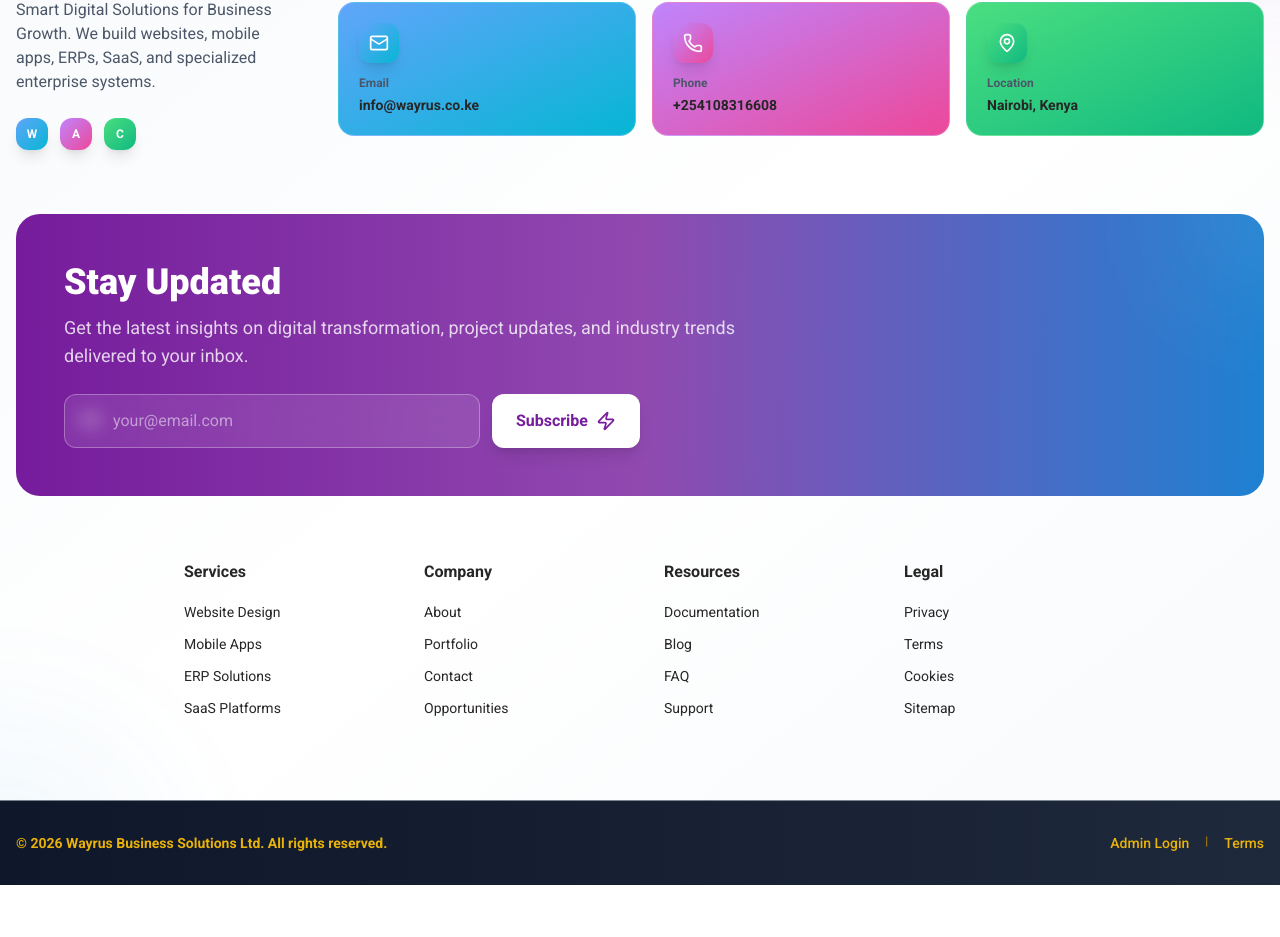
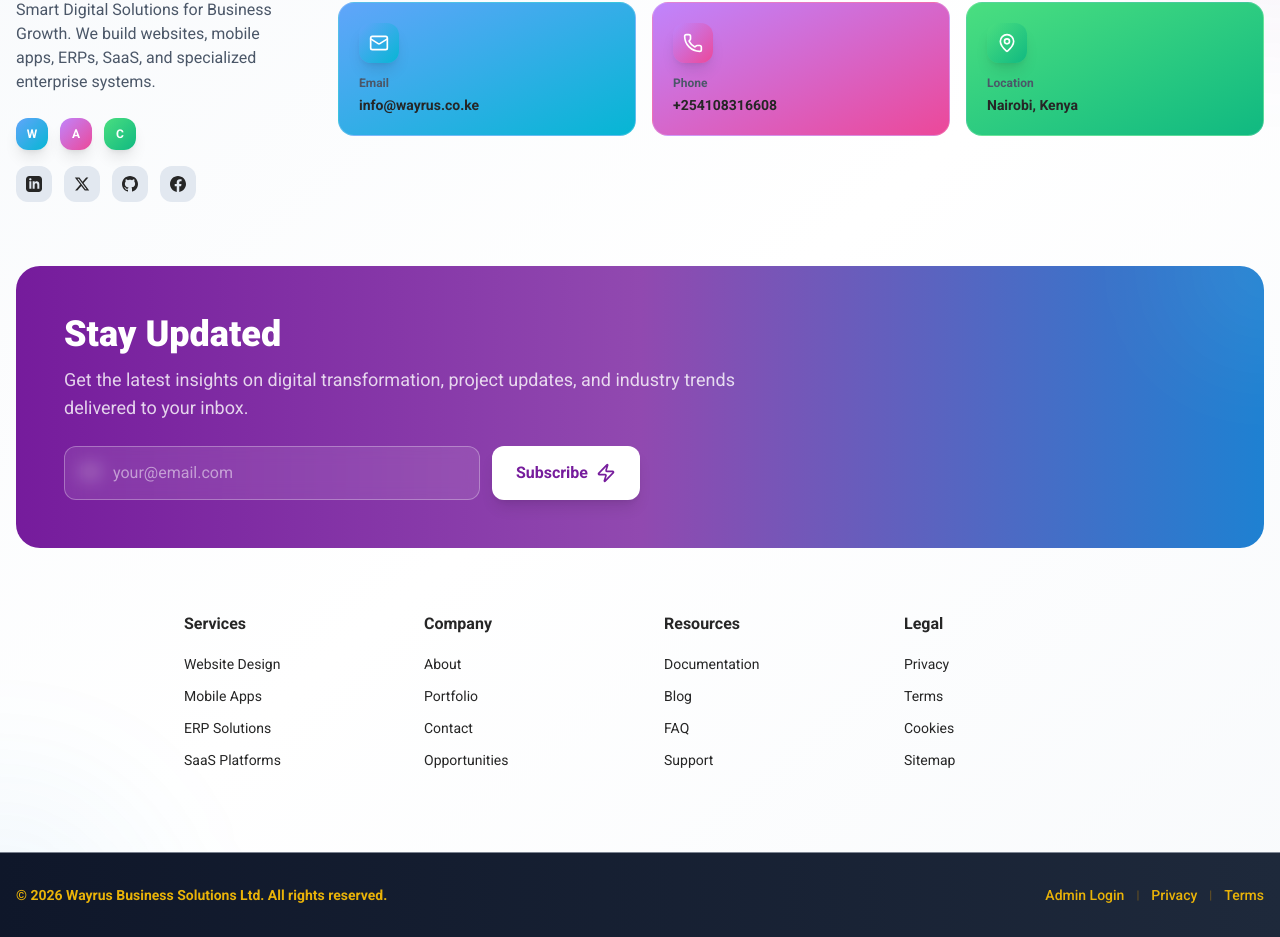
Before and after one commit to swairua/wayrus-webs, a React (Vite) app: page / in a window 1280 px wide. Shown: the part 3231-4168 px from the top of the page. Before the commit the page ends 4116 px from the top, so only its background shows below. Built offline with nearby package versions, Linux system fonts and the light colour scheme.

Commit message:
Fix footer: always show admin login/panel link, add social media icons, add privacy link

```diff
--- a/client/components/layout/Footer.tsx
+++ b/client/components/layout/Footer.tsx
@@ -1,7 +1,7 @@
 import { FormEvent, useState, useEffect } from "react";
 import { Link, useLocation } from "react-router-dom";
 import { motion } from "framer-motion";
-import { Mail, Phone, MapPin, Zap, CheckCircle } from "lucide-react";
+import { Mail, Phone, MapPin, Zap, CheckCircle, Globe, ExternalLink } from "lucide-react";
 import { apiClient } from "@/lib/api-client";
 
 const fadeUp = {
@@ -137,6 +137,45 @@
                   {badge.label.charAt(0)}
                 </div>
               ))}
+            </div>
+
+            <div className="flex gap-3 mt-4">
+              <a
+                href="https://www.linkedin.com/company/wayrus"
+                target="_blank"
+                rel="noopener noreferrer"
+                className="h-9 w-9 rounded-lg bg-slate-200 dark:bg-slate-800 flex items-center justify-center hover:bg-primary hover:text-white transition-colors"
+                title="LinkedIn"
+              >
+                <svg className="h-4 w-4" viewBox="0 0 24 24" fill="currentColor"><path d="M19 0h-14c-2.761 0-5 2.239-5 5v14c0 2.761 2.239 5 5 5h14c2.762 0 5-2.239 5-5v-14c0-2.761-2.238-5-5-5zm-11 19h-3v-11h3v11zm-1.5-12.268c-.966 0-1.75-.79-1.75-1.764s.784-1.764 1.75-1.764 1.75.79 1.75 1.764-.783 1.764-1.75 1.764zm13.5 12.268h-3v-5.604c0-3.368-4-3.113-4 0v5.604h-3v-11h3v1.765c1.396-2.586 7-2.777 7 2.476v6.759z"/></svg>
+              </a>
+              <a
+                href="https://twitter.com/wayrus"
+                target="_blank"
+                rel="noopener noreferrer"
+                className="h-9 w-9 rounded-lg bg-slate-200 dark:bg-slate-800 flex items-center justify-center hover:bg-primary hover:text-white transition-colors"
+                title="X (Twitter)"
+              >
+                <svg className="h-4 w-4" viewBox="0 0 24 24" fill="currentColor"><path d="M18.244 2.25h3.308l-7.227 8.26 8.502 11.24H16.17l-5.214-6.817L4.99 21.75H1.68l7.73-8.835L1.254 2.25H8.08l4.713 6.231zm-1.161 17.52h1.833L7.084 4.126H5.117z"/></svg>
+              </a>
+              <a
+                href="https://github.com/swairua"
+                target="_blank"
+                rel="noopener noreferrer"
+                className="h-9 w-9 rounded-lg bg-slate-200 dark:bg-slate-800 flex items-center justify-center hover:bg-primary hover:text-white transition-colors"
+                title="GitHub"
+              >
+                <svg className="h-4 w-4" viewBox="0 0 24 24" fill="currentColor"><path d="M12 0c-6.626 0-12 5.373-12 12 0 5.302 3.438 9.8 8.207 11.387.599.111.793-.261.793-.577v-2.234c-3.338.726-4.033-1.416-4.033-1.416-.546-1.387-1.333-1.756-1.333-1.756-1.089-.745.083-.729.083-.729 1.205.084 1.839 1.237 1.839 1.237 1.07 1.834 2.807 1.304 3.492.997.107-.775.418-1.305.762-1.604-2.665-.305-5.467-1.334-5.467-5.931 0-1.311.469-2.381 1.236-3.221-.124-.303-.535-1.524.117-3.176 0 0 1.008-.322 3.301 1.23.957-.266 1.983-.399 3.003-.404 1.02.005 2.047.138 3.006.404 2.291-1.552 3.297-1.23 3.297-1.23.653 1.653.242 2.874.118 3.176.77.84 1.235 1.911 1.235 3.221 0 4.609-2.807 5.624-5.479 5.921.43.372.823 1.102.823 2.222v3.293c0 .319.192.694.801.576 4.765-1.589 8.199-6.086 8.199-11.386 0-6.627-5.373-12-12-12z"/></svg>
+              </a>
+              <a
+                href="https://facebook.com/wayrus"
+                target="_blank"
+                rel="noopener noreferrer"
+                className="h-9 w-9 rounded-lg bg-slate-200 dark:bg-slate-800 flex items-center justify-center hover:bg-primary hover:text-white transition-colors"
+                title="Facebook"
+              >
+                <svg className="h-4 w-4" viewBox="0 0 24 24" fill="currentColor"><path d="M24 12.073c0-6.627-5.373-12-12-12s-12 5.373-12 12c0 5.99 4.388 10.954 10.125 11.854v-8.385H7.078v-3.47h3.047V9.43c0-3.007 1.792-4.669 4.533-4.669 1.312 0 2.686.235 2.686.235v2.953H15.83c-1.491 0-1.956.925-1.956 1.874v2.25h3.328l-.532 3.47h-2.796v8.385C19.612 23.027 24 18.062 24 12.073z"/></svg>
+              </a>
             </div>
           </motion.div>
 
@@ -352,8 +391,16 @@
             © {new Date().getFullYear()} Wayrus Business Solutions Ltd. All
             rights reserved.
           </motion.p>
-          <motion.div variants={fadeUp} className="flex gap-4">
-            {!isAdmin && (
+          <motion.div variants={fadeUp} className="flex items-center gap-3">
+            {isAdmin ? (
+              <Link
+                to="/admin/users"
+                className="text-xs sm:text-sm text-yellow-500 dark:text-yellow-400 hover:text-yellow-300 transition-colors font-medium hover:underline flex items-center gap-1"
+              >
+                <ExternalLink className="w-3 h-3" />
+                Admin Panel
+              </Link>
+            ) : (
               <Link
                 to="/admin/login"
                 className="text-xs sm:text-sm text-yellow-500 dark:text-yellow-400 hover:text-yellow-300 transition-colors font-medium hover:underline"
@@ -361,9 +408,14 @@
                 Admin Login
               </Link>
             )}
-            <span className="text-xs text-yellow-600 dark:text-yellow-500">
-              |
-            </span>
+            <span className="text-xs text-yellow-600/50 dark:text-yellow-500/50">|</span>
+            <Link
+              to="/privacy"
+              className="text-xs sm:text-sm text-yellow-500 dark:text-yellow-400 hover:text-yellow-300 transition-colors font-medium hover:underline"
+            >
+              Privacy
+            </Link>
+            <span className="text-xs text-yellow-600/50 dark:text-yellow-500/50">|</span>
             <Link
               to="/terms"
               className="text-xs sm:text-sm text-yellow-500 dark:text-yellow-400 hover:text-yellow-300 transition-colors font-medium hover:underline"
```
